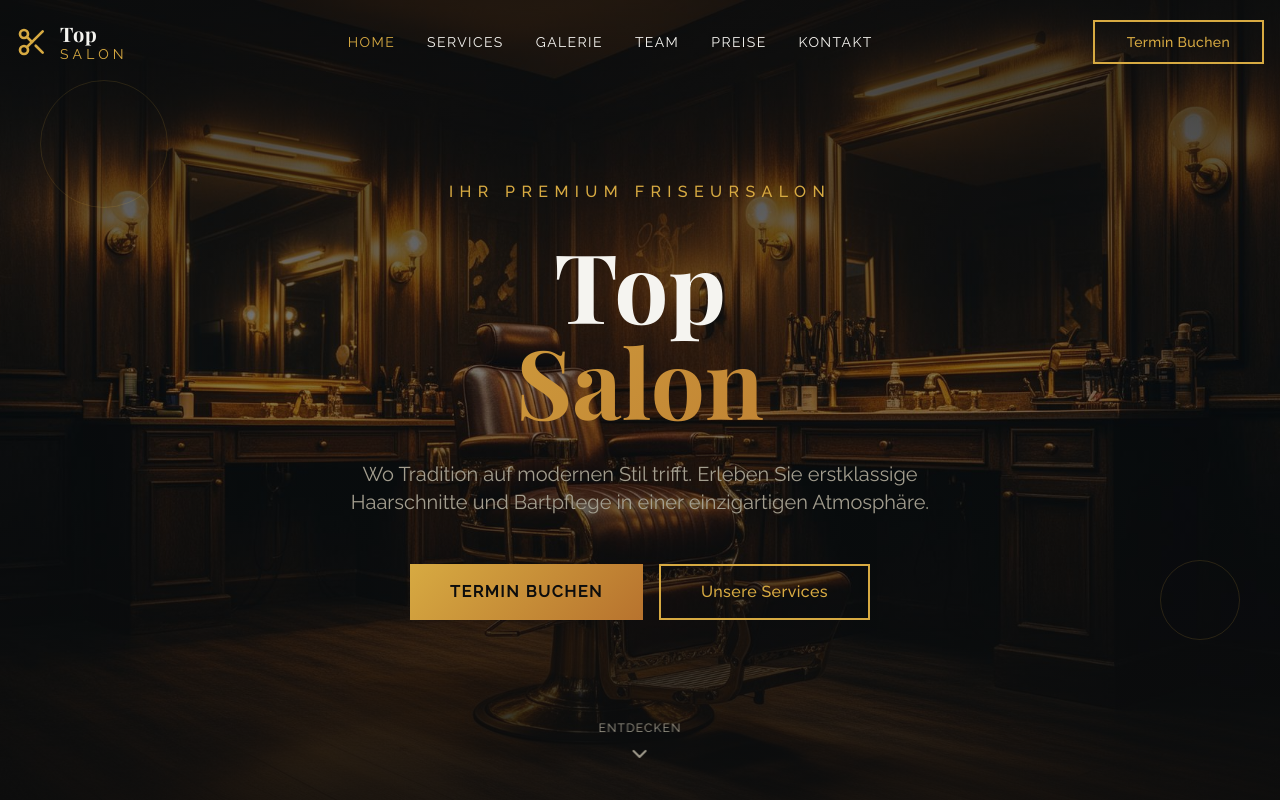
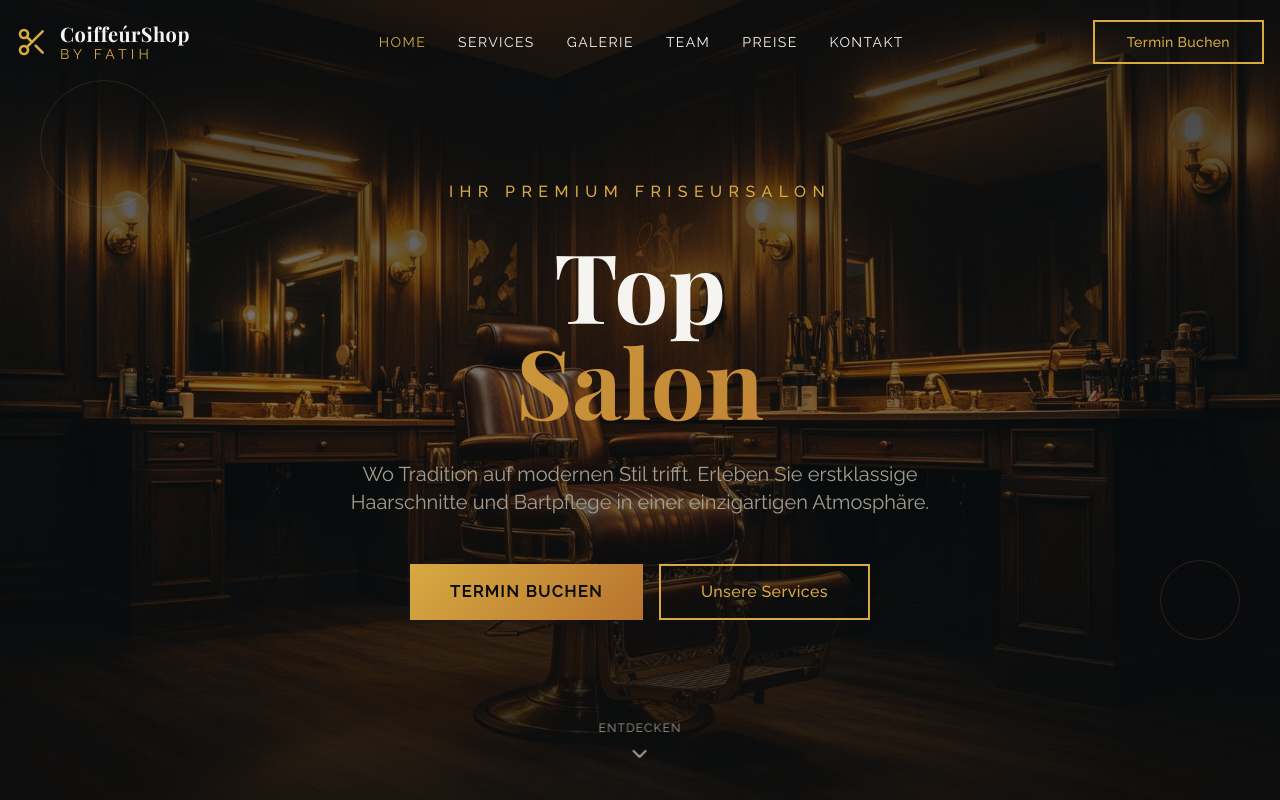
Before and after one commit to hbmarkofficial-business/Coiffe-rShop-by-Fatih, a React (Vite) app: page / in a window 1280 px wide. Shown: the top 800 px of the page. Built offline with nearby package versions, Linux system fonts and the light colour scheme.

Commit message:
Update Navigation.tsx

```diff
--- a/src/components/Navigation.tsx
+++ b/src/components/Navigation.tsx
@@ -45,10 +45,10 @@ export const Navigation = () => {
           <Scissors className="w-8 h-8 text-primary transition-transform duration-300 group-hover:rotate-45" />
           <div className="flex flex-col">
             <span className="font-display text-xl font-bold text-foreground tracking-wide">
-            Top
+            CoiffeúrShop
             </span>
             <span className="text-primary text-sm tracking-[0.3em] uppercase -mt-1">
-              Salon
+              by Fatih
             </span>
           </div>
         </Link>
```
